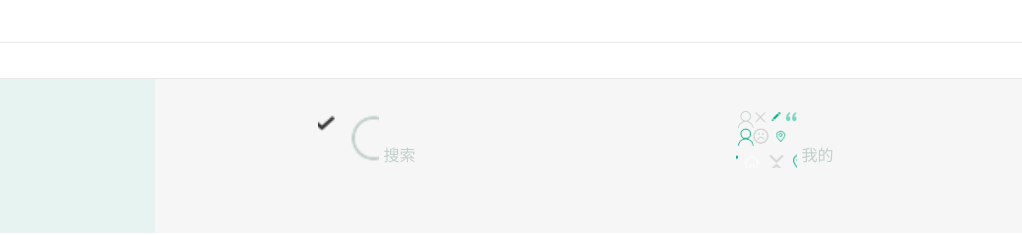
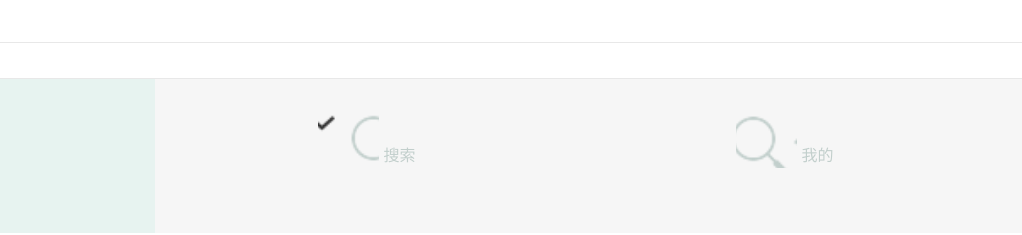
Before and after one commit to daianan/phone, a plain HTML site: page index.html in a window 1280 px wide. Shown: the part 567-802 px from the top of the page, 258-1280 px from the left. Drawn offline with Linux system fonts and the light colour scheme.

Commit message:
add all11

```diff
--- a/css/index.css
+++ b/css/index.css
@@ -213,5 +213,5 @@ span.now {
 
 .icon3 {
 	background: url(../img/icon2.png) no-repeat -52.5px -2px;
-	background-size: 250px 250px;
+	background-size:10rem 10rem;
 }
```
